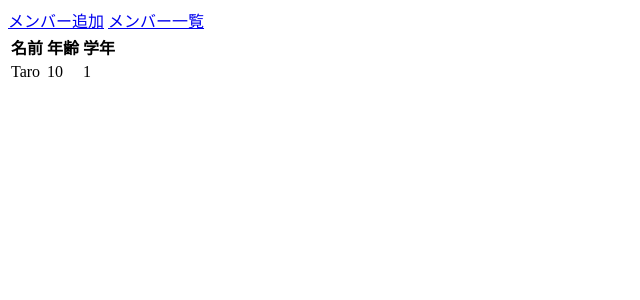
After one commit to DaikiShiroma/django_practic7, a Django app: page /form_app/students_list in a window 1280 px wide. The commit adds this page. Shown: the top 300 px of the page, without its empty margins (0-640 px from the left). Run offline with Django 4.2, Linux system fonts and the light colour scheme; data comes from the database, SQL or seed files in the repository.

Commit message:
メンバー一覧画面を追加

```diff
--- a/FormApp/urls.py
+++ b/FormApp/urls.py
@@ -4,5 +4,6 @@ from . import views
 app_name = 'form_app'
 
 urlpatterns = [
-    path('insert_student', views.insert_student, name='insert_student')
+    path('insert_student', views.insert_student, name='insert_student'),
+    path('students_list', views.students_list, name='students_list'),
 ]
--- a/FormApp/views.py
+++ b/FormApp/views.py
@@ -1,5 +1,6 @@
 from django.shortcuts import render
 from . import forms
+from .models import Students
 # Create your views here.
 
 
@@ -14,3 +15,11 @@ def insert_student(request):
             'insert_form': insert_form
         }
     )
+
+def students_list(request):
+    students=Students.objects.all()
+    return render(
+        request, 'form_app/students_list.html', context={
+            "students":students
+        }
+    )
--- a/templates/form_app/base.html
+++ b/templates/form_app/base.html
@@ -6,7 +6,8 @@
   </head>
   <body>
     <header>
-      <a href=""></a>
+      <a href="{% url 'form_app:insert_student' %}">メンバー追加</a>
+      <a href="{% url 'form_app:students_list' %}">メンバー一覧</a>
     </header>
     {% block content %}{% endblock %}
   </body>
--- /dev/null
+++ b/templates/form_app/students_list.html
@@ -0,0 +1,18 @@
+{% extends 'form_app/base.html' %}
+{% block title %}メンバー一覧画面 {{ block.super }} {% endblock %}
+{% block content %}
+<table>
+    <tr>
+        <th>名前</th>
+        <th>年齢</th>
+        <th>学年</th>
+    </tr>
+    {% for student in students %}
+    <tr>
+        <td>{{ student.name }}</td>
+        <td>{{ student.age }}</td>
+        <td>{{ student.grade }}</td>
+    </tr>
+    {% endfor %}
+</table>
+{% endblock %}
```
